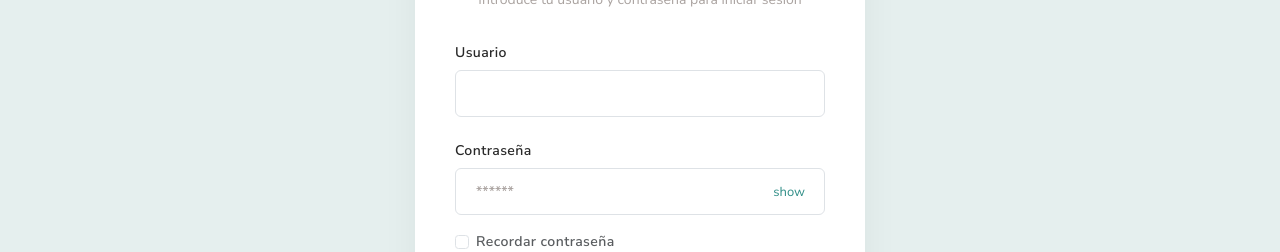
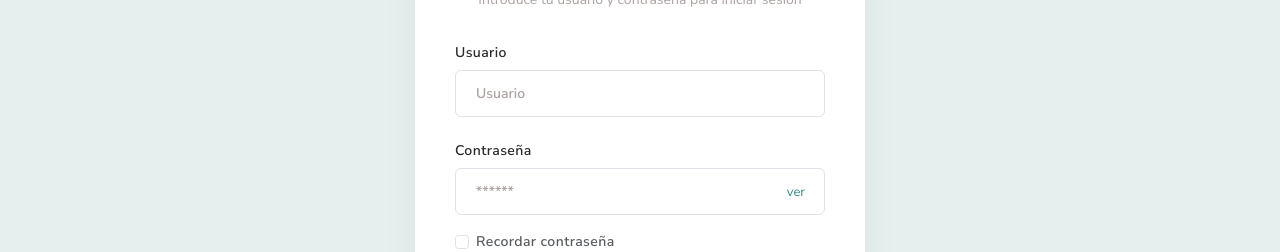
Before and after one commit to ivanmdh/EOG, a Next.js app in the folder eogFE/: page /login in a window 1280 px wide. Shown: the part 283-535 px from the top of the page. Built offline with nearby package versions, Linux system fonts and the light colour scheme; no server answers.

Commit message:
Actualiza dependencias de PHPUnit y modifica textos en español en la interfaz de usuario

```diff
--- a/eogFE/app/layout.tsx
+++ b/eogFE/app/layout.tsx
@@ -15,7 +15,7 @@ const nunito = Nunito_Sans({
                            })
 
 export const metadata: Metadata = {
-    title: "Admiro - Premium Admin Template",
+    title: "Construcciones EOG",
 }
 
 export default async function RootLayout({ children }: { children: React.ReactNode }) {
--- a/eogFE/public/assets/scss/pages/_login.scss
+++ b/eogFE/public/assets/scss/pages/_login.scss
@@ -232,11 +232,11 @@
         color: var(--theme-default);
         &.show {
             &:before {
-                content: "show";
+                content: "ver";
             }
         }
         &:before {
-            content: "hide";
+            content: "ocultar";
         }
     }
 }
--- a/eogFE/src/Amero/Components/Auth/UserForm.tsx
+++ b/eogFE/src/Amero/Components/Auth/UserForm.tsx
@@ -44,7 +44,7 @@ export const UserForm = () => {
                     <p className="text-center">Introduce tu usuario y contraseña para iniciar sesión</p>
                     <FormGroup>
                         <Label className="col-form-label">Usuario</Label>
-                        <Input type="email" defaultValue={email} onChange={(event) => setEmail(event.target.value)} />
+                        <Input type="email" defaultValue={email} onChange={(event) => setEmail(event.target.value)} placeholder="Usuario" />
                     </FormGroup>
                     <FormGroup>
                         <Label className="col-form-label">Contraseña</Label>
```
Also changed, not shown: 1 other file (tests, documents, lock files or other folders).
